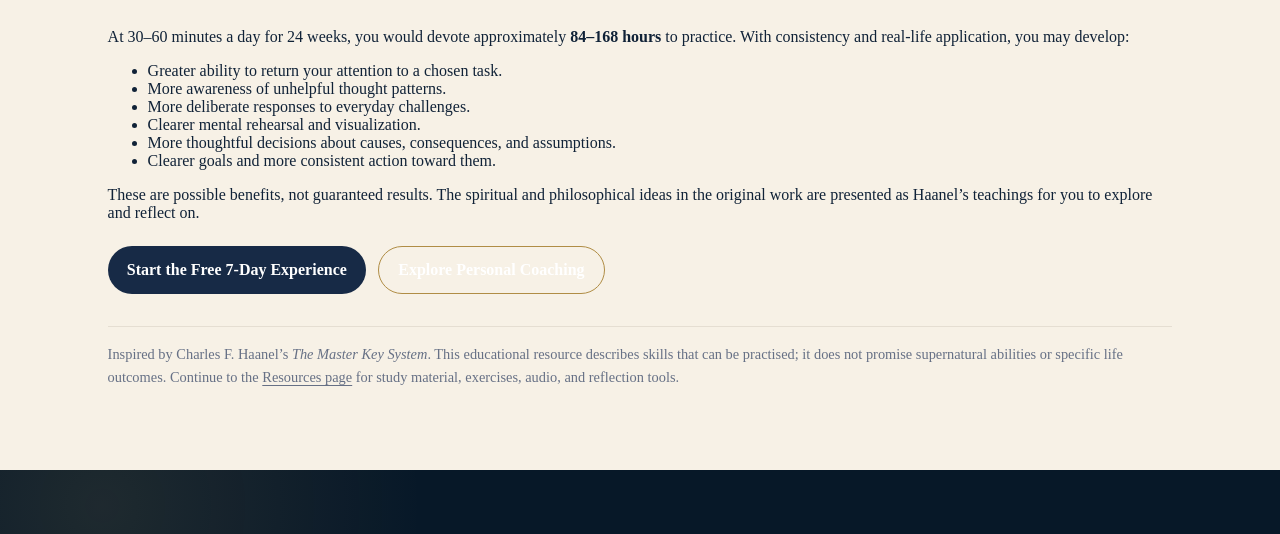
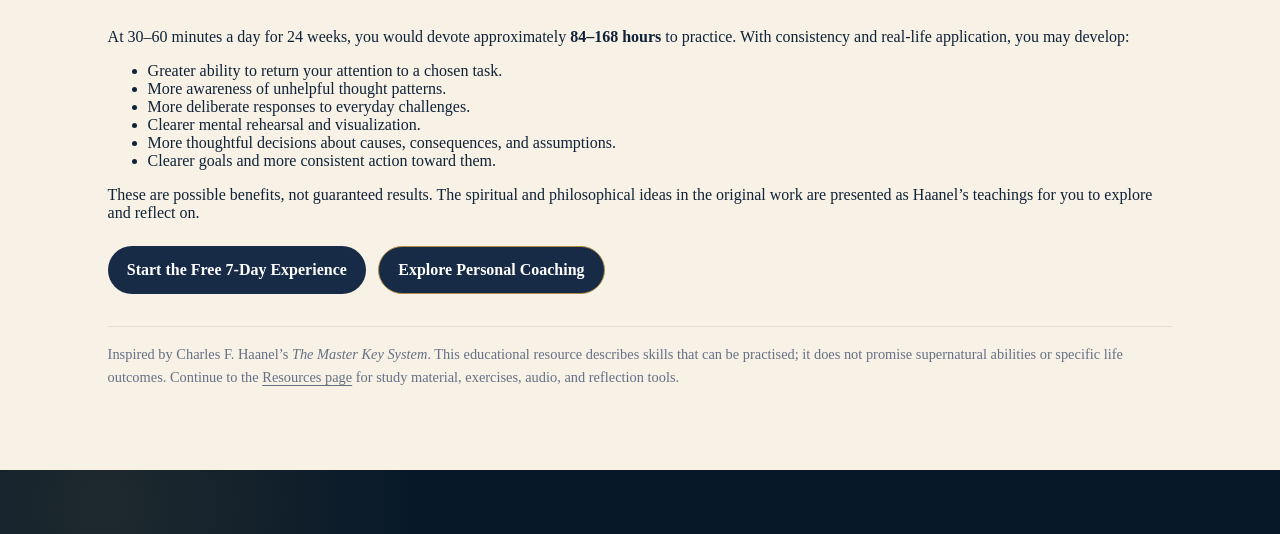
Before and after one commit to toslondon9-maker/toslondon9-maker.github.io, a plain HTML site: page resources/mental-superpowers/index.html in a window 1280 px wide. Shown: the part 4112-4646 px from the top of the page. Drawn offline with Linux system fonts and the light colour scheme.

Commit message:
Style coaching CTA blue with white text only

```diff
--- a/resources/mental-superpowers/index.html
+++ b/resources/mental-superpowers/index.html
@@ -22,11 +22,16 @@
 .superpowersActions a{display:inline-flex;align-items:center;justify-content:center;text-decoration:none;border-radius:999px;padding:.85rem 1.2rem;font-weight:700}
 .superpowersActions .primary{background:#172a46;color:white}
 .superpowersActions .secondary{border:1px solid #b08d45;color:#172a46;background:transparent}
-/* Keep the secondary coaching link readable on the navy practice panel. */
+/* Keep the secondary coaching CTA blue with a clear white label. */
 .superpowersPractice .superpowersActions .secondary,
-.superpowersPractice .superpowersActions .secondary:visited,
+.superpowersPractice .superpowersActions .secondary:visited{
+  background:#172a46 !important;
+  color:#fff !important;
+  border:1px solid #b08d45;
+}
 .superpowersPractice .superpowersActions .secondary:hover,
 .superpowersPractice .superpowersActions .secondary:focus-visible{
+  background:#243b5b !important;
   color:#fff !important;
 }
 .superpowersNote{font-size:.9rem;color:#667085;line-height:1.65;border-top:1px solid #e5ded2;padding-top:1rem;margin-top:2rem}
```
